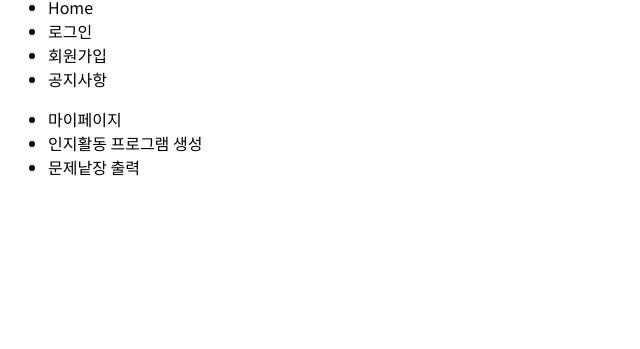
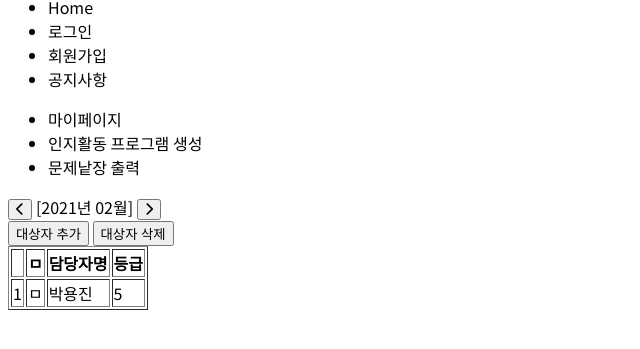
Before and after one commit to imsaulpark/silver-app, a plain HTML site: page index.html in a window 1280 px wide. Shown: the part 53-402 px from the top of the page, without its empty margins (0-640 px from the left). Drawn offline with Linux system fonts and the light colour scheme.

Commit message:
HTML: person list

```diff
--- a/index.html
+++ b/index.html
@@ -44,6 +44,34 @@
             </div>
         </section>
 
+        <!-- Person List -->
+        <section id="person-list">
+            <div class="month-selection">
+                <button class="month-selection__previous">
+                    <i class="fas fa-chevron-left"></i>
+                </button>
+                <span class="selected-date"> [2021년 02월] </span>
+                <button class="month-selection__next">
+                    <i class="fas fa-chevron-right"></i>
+                </button>
+            </div>
+            <div class="person-control">
+                <button class="person-control__add">대상자 추가</button>
+                <button class="person-control__remove">대상자 삭제</button>
+            </div>
+            <table border="1" class="person-table">
+                <th></th>
+                <th>ㅁ</th>
+                <th>담당자명</th>
+                <th>등급</th>
+                <tr><!-- 첫번째 줄 시작 -->
+                    <td>1</td>
+                    <td>ㅁ</td>
+                    <td>박용진</td>
+                    <td>5</td>
+                </tr><!-- 첫번째 줄 끝 -->
+            </table>
+        </section>
 
 
 </body>
```
